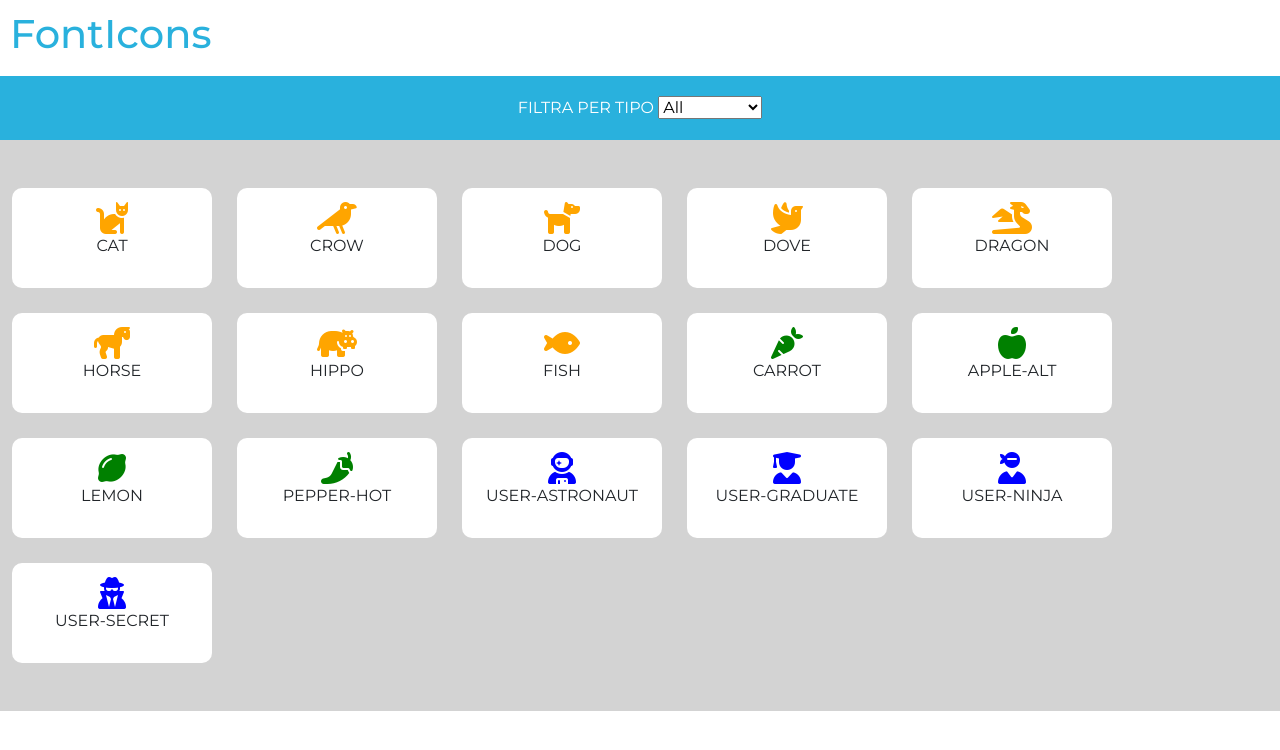
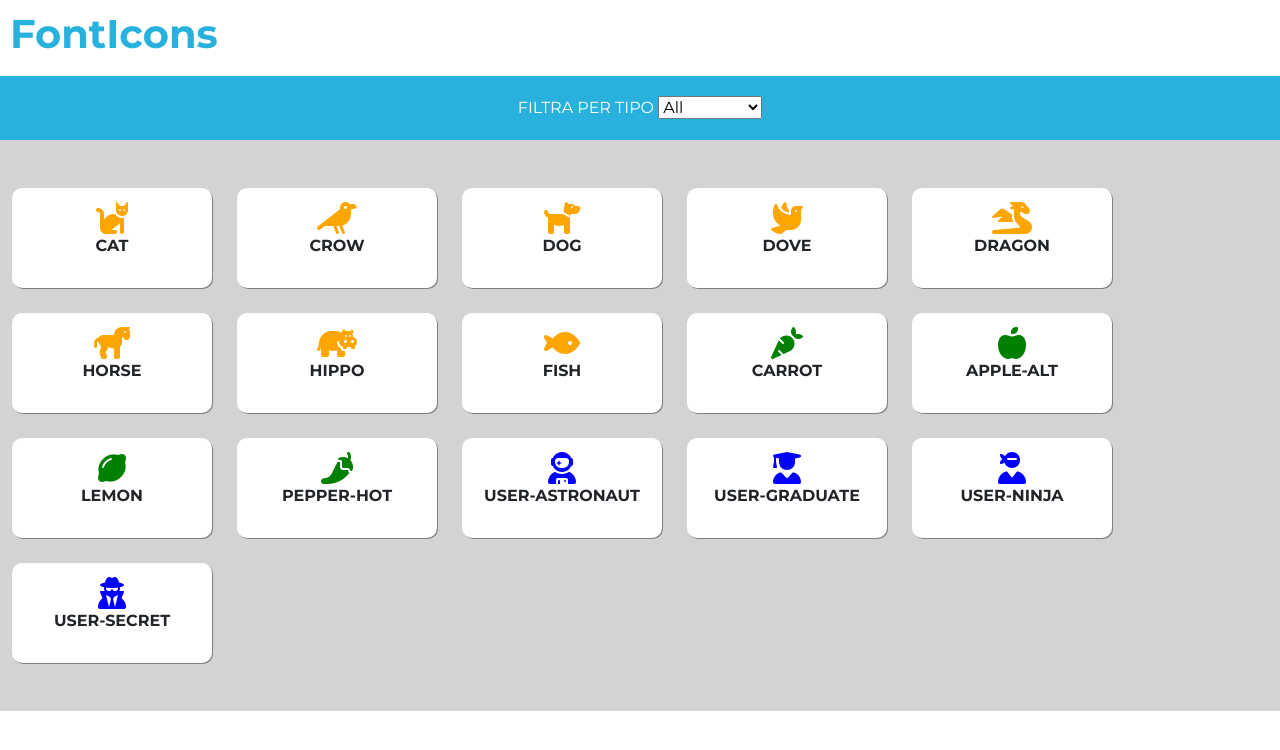
Before and after one commit to giorgios17/js-es6-icons, a plain HTML site: page index.html in a window 1280 px wide. Drawn offline with nearby package versions, Linux system fonts and the light colour scheme.

Commit message:
style mod

```diff
--- a/css/style.css
+++ b/css/style.css
@@ -18,7 +18,7 @@ padding: 10px;
   padding: 20px 0px;
 }
 
-.container-fluid{
+.element-container{
   background-color: lightgray;
   gap: 25px;
 }
@@ -32,6 +32,7 @@ padding: 10px;
   justify-content: center;
   align-items: center;
   flex-direction: column;
+  box-shadow: 1px 1px gray;
 }
 
 .orange{
--- a/index.html
+++ b/index.html
@@ -19,7 +19,7 @@
 
 <body>
     <header>
-        <h1>FontIcons</h1>
+        <h1 class="fw-bold">FontIcons</h1>
     </header>
     <main>
         <div class="select-container">
--- a/js/script.js
+++ b/js/script.js
@@ -121,7 +121,7 @@ function createIconContainer(obj) {
 	element.className = 'icon-container'
 	container.appendChild(element);
 	element.innerHTML = `<i class="${obj.family} ${obj.prefix}${obj.name} ${obj.color} fa-2x"></i>
-	<p class="text-uppercase">${obj.name}</p>`
+	<p class="text-uppercase fw-bold">${obj.name}</p>`
 }
 
 // ciclo per creare tutti gli elementi dell'array
```
